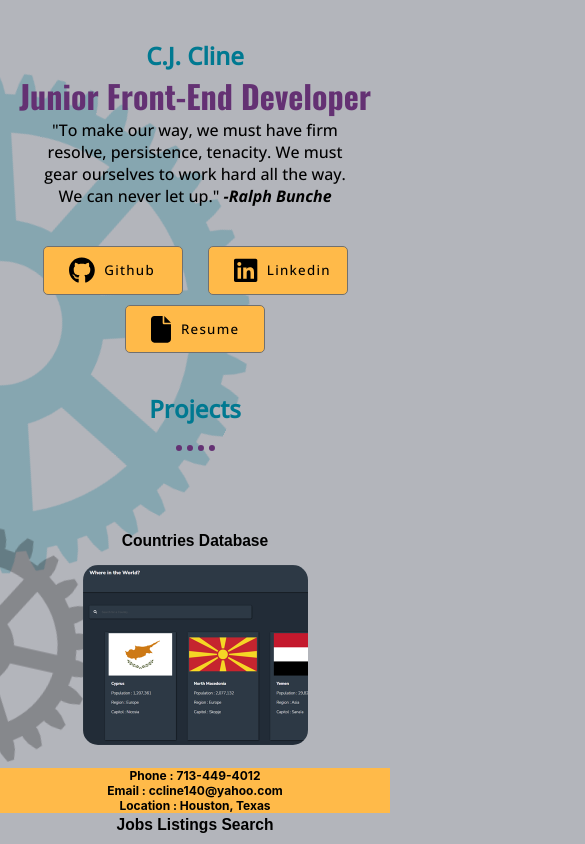
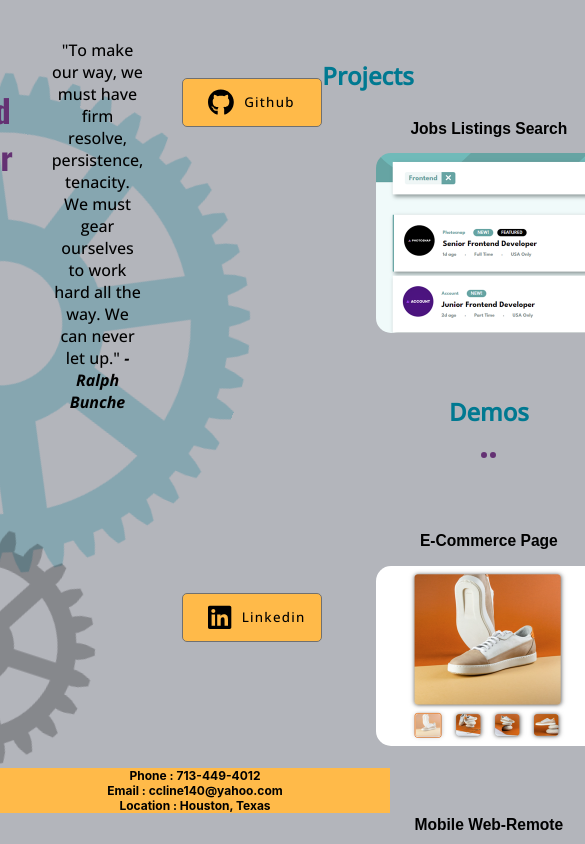
Before and after one commit to SiegeTank-90/Portfolio, a React (Create React App) app: page / in a window 390 px wide. Shown: the top 844 px of the page, 585 px wide, since content can reach past the window. Built offline with nearby package versions, Linux system fonts and the light colour scheme.

Commit message:
Cleaning Original Portfolio
Cleaning Original Portfolio

```diff
--- a/src/App.css
+++ b/src/App.css
@@ -89,6 +89,7 @@ a {
 .Information--Quote {
  font-size: 24px;
  font-family: 'Open Sans', sans-serif;
+ justify-content: center;
  font-weight: 400;
  margin: 0;
  max-width: 633px;
@@ -103,6 +104,7 @@ a {
 
 .Information--Buttons-Row {
  display: flex;
+ justify-content: center;
  flex-wrap: wrap;
  margin: 10% 0;
  gap: 10px 25px;
@@ -215,9 +217,7 @@ a {
  .Background--SmallGear--image {
   opacity: 0.25;
  }
- .Information--Buttons-Row {
-  justify-content: center;
- }
+
  .ProjectGallery {
   justify-content: center;
  }
@@ -226,6 +226,9 @@ a {
  .Footer--Location {
   margin: 0;
   font-size: 12px;
+ }
+ .Card {
+    margin: 25px -50px;
  }
 
  .Footer {
--- a/src/Components/Information.jsx
+++ b/src/Components/Information.jsx
@@ -8,7 +8,7 @@ import ProjectGallery from './ProjectGallery';
 function Information() {
     return (
         <div className='Information'>
-            <div>
+            <>
                 <h2 className='Information--Name'> C.J. Cline </h2>
                 <h1 className='Information--Job'> Junior Front-End Developer </h1>
                 <p className='Information--Quote'>
@@ -32,19 +32,13 @@ function Information() {
                             <p className='Information--Buttons-Row--Name'>Linkedin</p>
                         </button>
                     </a>
-                    <a href="../resume/C.J.Cline_Resume.pdf" download>
-                        <button className='Information--Buttons-Row--Button'>
-                            {' '}
-                            <FontAwesomeIcon icon={faFile} size='2x' />
-                            <p className='Information--Buttons-Row--Name'>Resume</p>
-                        </button>
-                    </a>
+
                 </div>
                 <h2 className="Information--Title">Projects</h2>
 
                 <hr className="breakline" />
                 <ProjectGallery />
-            </div>
+            </>
 
         </div >
     )
--- a/src/Components/ProjectGallery.jsx
+++ b/src/Components/ProjectGallery.jsx
@@ -12,12 +12,6 @@ const Projects = [
         link: 'https://siegetank-90.github.io/eCommerceDemo/',
         demo: true
 
-    },
-    {
-        name: 'Countries Database',
-        img: findaflag,
-        link: 'https://siegetank-90.github.io/findaflag/',
-        demo: false
     },
     {
         name: 'Mobile Web-Remote',
```
Also changed, not shown: src/Components/RepositoriesGallery.jsx (added), 4 other files (tests, documents, lock files or other folders).
